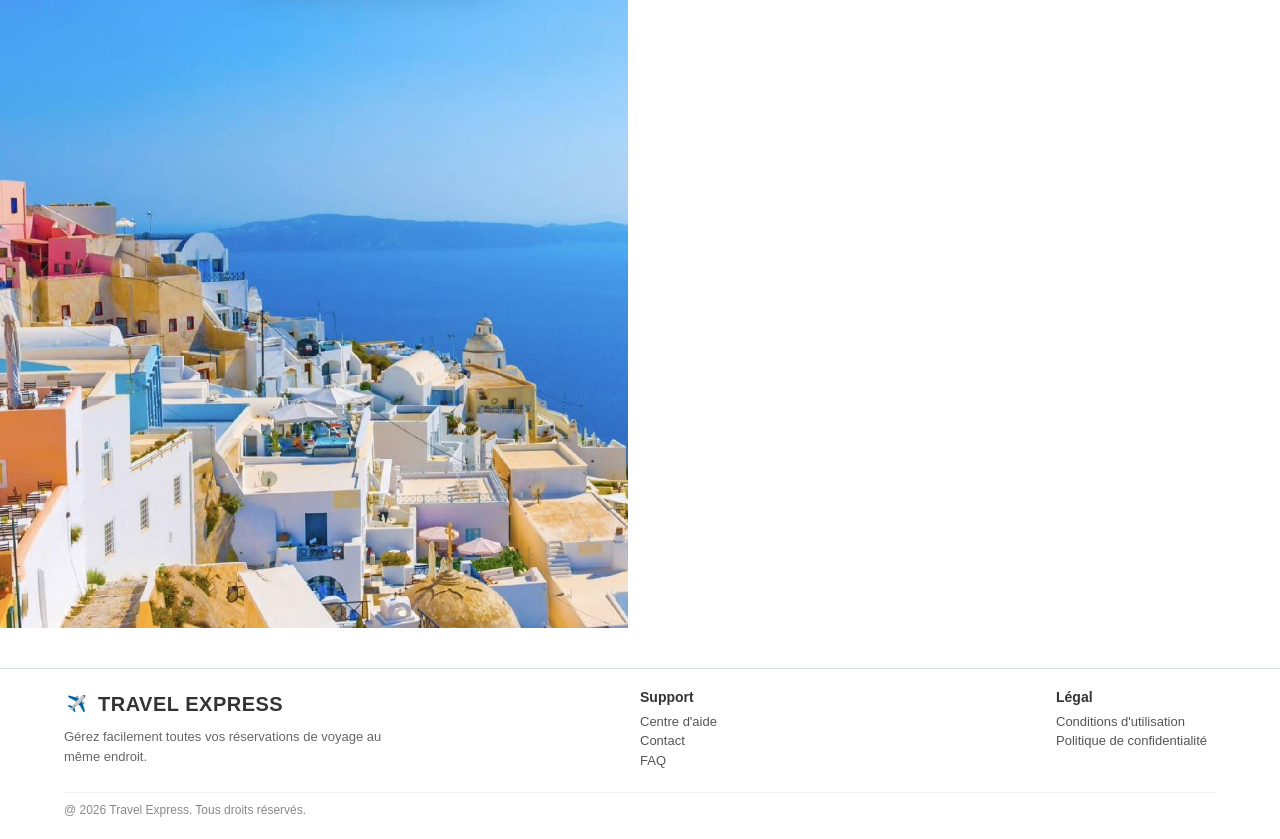
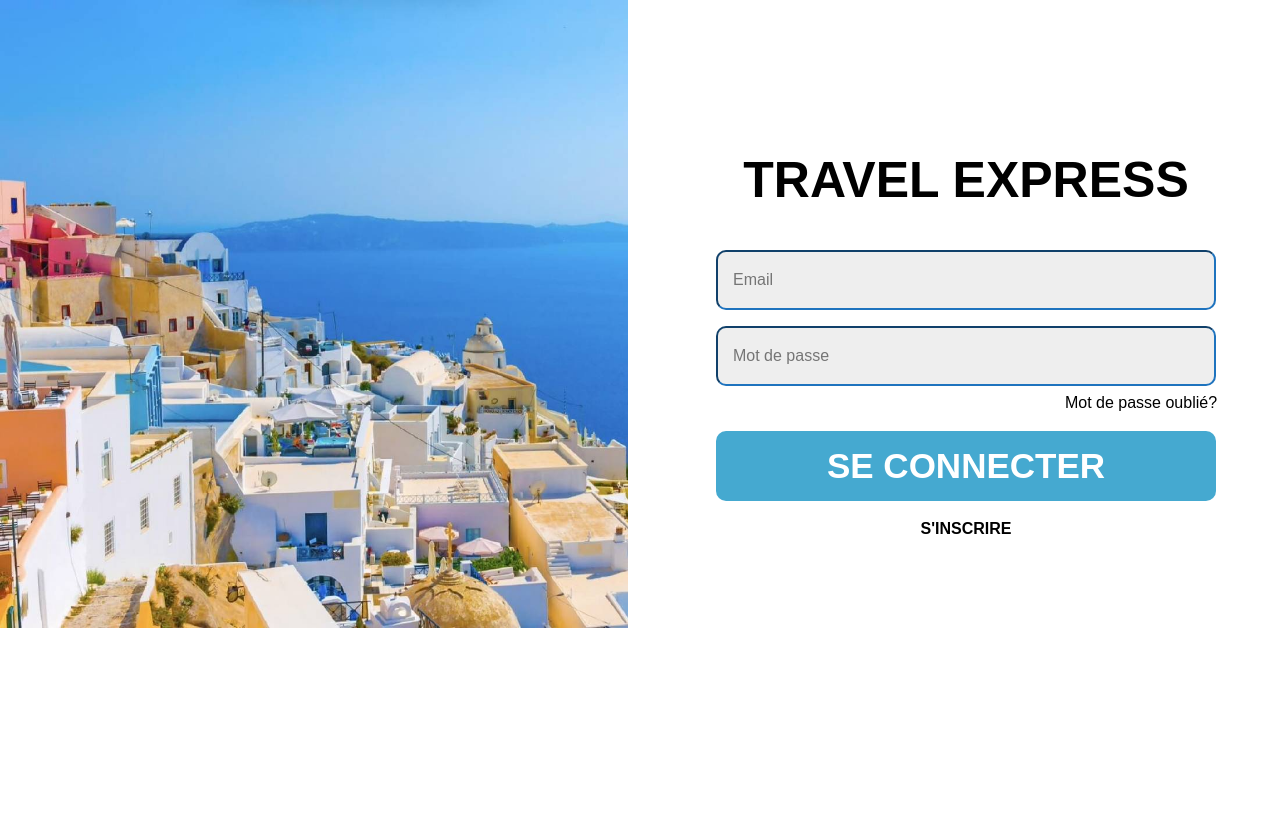
Before and after one commit to 4GW-BB-H26/Site-de-Voyage, a React (Vite) app in the folder frontend/: page / in a window 1280 px wide. After the commit the page ends 800 px from the top, so only its background shows below. Built offline with nearby package versions, Linux system fonts and the light colour scheme.

Commit message:
le login?

```diff
--- a/frontend/src/components/Login.jsx
+++ b/frontend/src/components/Login.jsx
@@ -1,17 +1,47 @@
+import img_login from '/src/assets/img_login.jpg'
+import "../styles/styles.css"
+import React, { useState } from "react";
+
 function Login(){
+    const [info, setInfo] = useState({
+        email: "",
+        password: ""
+    });
+
 
     return(
         <div className="row">
 
             <div className="col-6">
-                <img src="src/assets/img_login.jpg" alt="Image de lieu"></img>
+                <img src={img_login} alt="Image de lieu"></img>
             </div>
+
             <div className="col-6">
+                <div style={{textAlign: "center"}}>
+                    <h1 className='Nom_Site'>TRAVEL EXPRESS</h1>
+                    <p/>
+                    <br/>
+
+                    <input className='input_login' type='email' placeholder='Email'></input>
+                    <p/>
+                    <input className='input_login' type='password' placeholder='Mot de passe'></input>
+                    <br/>
+
+                    <button className='forgotten-password-login'>Mot de passe oublié?</button>
+                    <p/>
+
+                    <button className='login-button'>SE CONNECTER</button>
+                    <p/>
+
+                    <button className='inscription-button-login'>S'INSCRIRE</button>
+                </div>
+
 
             </div>
 
         </div>
     );
+    //ajouter la logic de traitement apres avoir fait le express
 }
 
 export default Login
--- a/frontend/src/pages/LoginPage.jsx
+++ b/frontend/src/pages/LoginPage.jsx
@@ -1,5 +1,5 @@
 import Login from "../components/Login";
-import SectionFooter from "../components/SectionFooter";
+
 
 import "../styles/styles.css";
 
@@ -7,7 +7,6 @@ export default function LoginPage(){
     return(
         <div>
             <Login/>
-            <SectionFooter/>
         </div>
 
     );
--- a/frontend/src/styles/styles.css
+++ b/frontend/src/styles/styles.css
@@ -566,3 +566,57 @@
     flex-direction: column;
   }
 }
+
+.Nom_Site{
+  color: black;
+  font-weight: bold;
+  font-size: 50px;
+  padding-top: 150px;
+
+}
+
+.login-button{
+  background-color: rgb(69, 169, 208);
+  color: white;
+  text-align: center;
+  font-weight: bold;
+  font-size: 35px;
+  border: none;
+  border-radius: 10px;
+  width: 500px;
+  height: 70px;
+
+}
+
+.login-button:hover{
+  text-decoration: underline;
+
+}
+
+.inscription-button-login{
+  background-color: white;
+  color: black;
+  font-weight: bold;
+  border: none;
+
+}
+
+.inscription-button-login:hover{
+  text-decoration:  underline ;
+}
+
+.input_login{
+  border-color: #1e73be;
+  border-radius: 10px;
+  background-color:#eee;
+  width: 500px;
+  height: 60px;
+  padding-left: 15px
+}
+
+.forgotten-password-login{
+  background-color: white;
+  border: none;
+  padding-left: 350px;
+  padding-top: 5px;
+}
```
